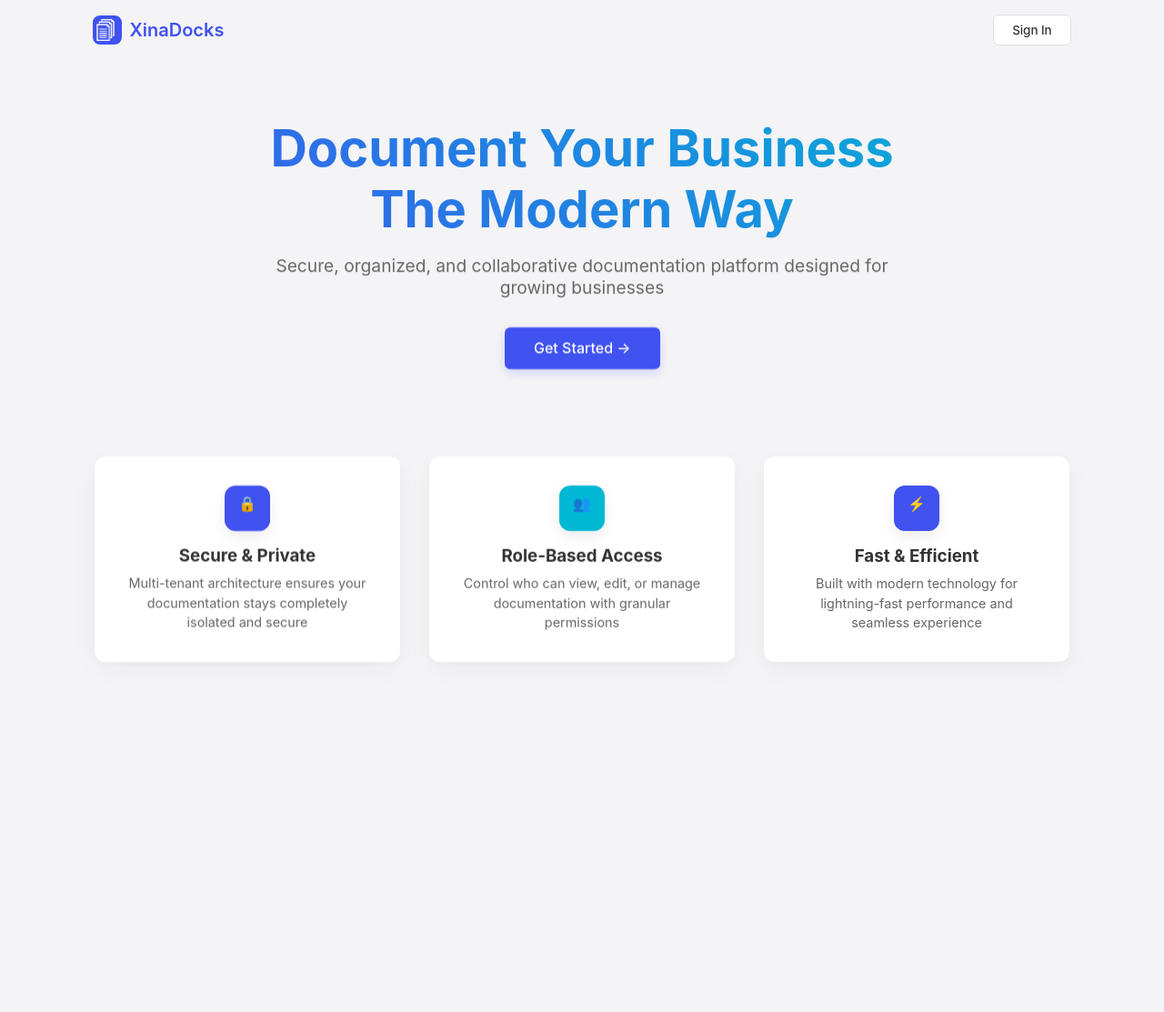
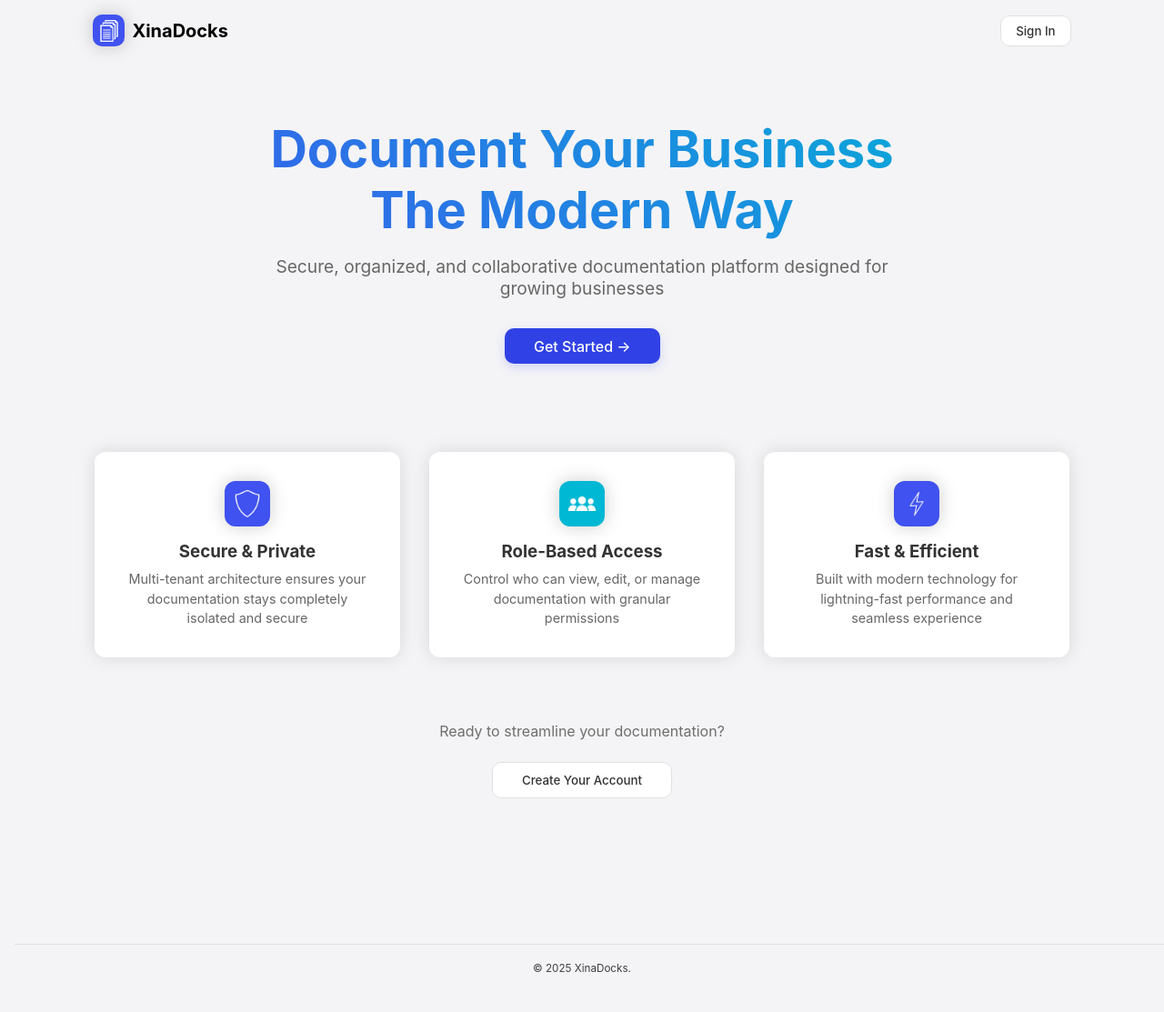
Before and after one commit to Hoovie105/XinaDocks, a Django app: page / in a window 1280 px wide. Shown: the whole page at 91% size. Before the commit the page ends 693 px from the top, so only its background shows below. Run offline with Django 5.2, Linux system fonts and the light colour scheme.

Commit message:
Update index.html, style.css and add new images

```diff
--- a/XinaSite/Xina/static/Xina/css/style.css
+++ b/XinaSite/Xina/static/Xina/css/style.css
@@ -31,8 +31,8 @@ body {
     align-items: center;
     gap: 0.5rem;
     font-size: 1.25rem;
-    font-weight: 600;
-    color: #4052ef;
+    font-weight: 700;
+    color: #000000;
 }
 
 .logo-icon {
@@ -41,15 +41,17 @@ body {
     justify-content: center;
     background-color: #4052ef;
     color: white;
-    width: 32px;
-    height: 32px;
-    border-radius: 8px;
+    width: 35px;
+    height: 35px;
+    border-radius: 10px;
     font-size: 1.2rem;
+    box-shadow: 0 0 20px rgba(0, 0, 0, 0.2);
+    padding-left: 5px;
 }
 
 .sign-in {
-    padding: 0.5rem 1.25rem;
-    border-radius: 6px;
+    padding: 0.5rem 1rem;
+    border-radius: 10px;
     background-color: white;
     border: 1px solid #e0e0e0;
     color: #333;
@@ -88,10 +90,10 @@ body {
 }
 
 .get-started {
-    padding: 0.8rem 2rem;
-    border-radius: 6px;
+    padding: 0.6rem 2rem;
+    border-radius: 10px;
     border: none;
-    background-color: #4052ef;
+    background-color: #3042e5;
     color: white;
     font-weight: 500;
     cursor: pointer;
@@ -124,8 +126,7 @@ body {
     padding: 2rem;
     background: white;
     border-radius: 12px;
-    box-shadow: 0 8px 30px rgba(0,0,0,0.04),
-                0 4px 12px rgba(0,0,0,0.03);
+    box-shadow: 0 0 20px rgba(0, 0, 0, 0.119);
     transition: transform 0.2s ease, box-shadow 0.2s ease;
 }
 
@@ -143,12 +144,26 @@ body {
     padding: 10px;
     border-radius: 12px;
     margin: 0 auto 1rem;
-    box-shadow: 0 6px 16px rgba(0,0,0,0.08);
+    box-shadow: 0 0 20px rgba(0, 0, 0, 0.2);
+
 }
 
 .secure { background-color: #4052ef; }
 .role { background-color: #00b8d4; }
 .fast { background-color: #4052ef; }
+
+.logo-icon-feature {
+    display: flex;
+    align-items: center;
+    justify-content: center;
+}
+
+.logo-icon-feature img {
+    width: 100%;
+    height: 100%;
+    object-fit: contain;
+    filter: brightness(0) invert(1);
+}
 
 .feature-card h3 {
     margin-bottom: 0.5rem;
@@ -160,6 +175,7 @@ body {
     font-size: 0.9rem;
     line-height: 1.5;
 }
+
  /* Animations */
 @-webkit-keyframes fadeInUp {
     from {
@@ -242,3 +258,46 @@ body {
     -webkit-animation-delay: 0.8s;
     animation-delay: 0.8s;
 }
+
+/* CTA Section Styles */
+.cta-section {
+    text-align: center;
+    padding: 2.5rem 1rem;
+}
+
+.cta-section p {
+    margin-bottom: 1.5rem;
+    color: #6e6e6e;
+}
+
+.create-account {
+    padding: 0.7rem 2rem;
+    border-radius: 10px;
+    background-color: white;
+    border: 1px solid #e0e0e0;
+    color: #333;
+    font-weight: 500;
+    cursor: pointer;
+    transition: all 0.2s ease;
+}
+
+.create-account:hover {
+    background-color: #f8f9fe;
+    border-color: #4052ef;
+    color: #4052ef;
+}
+
+.footer-note {
+    margin-top: 10rem;
+    color: #3e3e3e;
+    font-size: 0.875rem;
+}
+
+.footer-note hr {
+    border: none;
+    justify-content: center;
+    border-top: 1px solid #e0e0e0;
+    margin-bottom: 1rem;
+    margin: 0 auto 1rem auto;
+    width: 1300px;
+}
--- a/XinaSite/Xina/templates/Xina/index.html
+++ b/XinaSite/Xina/templates/Xina/index.html
@@ -25,20 +25,35 @@
 
     <div class="features">
         <div class="feature-card animate-fade-up delay-2">
-            <div class="feature-icon secure">🔒</div>
+            <div class="feature-icon secure logo-icon-feature">
+                <img src="{% static "Xina/images/shield-png-1.png" %}" alt="Shield">
+            </div>
             <h3>Secure & Private</h3>
             <p>Multi-tenant architecture ensures your documentation stays completely isolated and secure</p>
         </div>
         <div class="feature-card animate-fade-up delay-3">
-            <div class="feature-icon role">👥</div>
+            <div class="feature-icon role logo-icon-feature">
+                <img src="{% static "Xina/images/advisors-6491207_1920.png" %}" alt="People">
+            </div>
             <h3>Role-Based Access</h3>
             <p>Control who can view, edit, or manage documentation with granular permissions</p>
         </div>
         <div class="feature-card animate-fade-up delay-4">
-            <div class="feature-icon fast">⚡</div>
+            <div class="feature-icon fast logo-icon-feature">
+               <img src="{% static "Xina/images/lightning-bolt.png" %}" alt="Zap">
+            </div>
             <h3>Fast & Efficient</h3>
             <p>Built with modern technology for lightning-fast performance and seamless experience</p>
         </div>
     </div>
+
+    <section class="cta-section animate-fade-up delay-4">
+        <p>Ready to streamline your documentation?</p>
+        <button class="create-account">Create Your Account</button>
+        <div class="footer-note">
+            <hr>
+            <small>© 2025 XinaDocks.</small>
+        </div>
+    </section>
 </body>
 </html>
```
Also changed, not shown: XinaSite/Xina/static/Xina/images/advisors-6491207_1920.png (added), XinaSite/Xina/static/Xina/images/lightning-bolt.png (added), XinaSite/Xina/static/Xina/images/shield-png-1.png (added).
